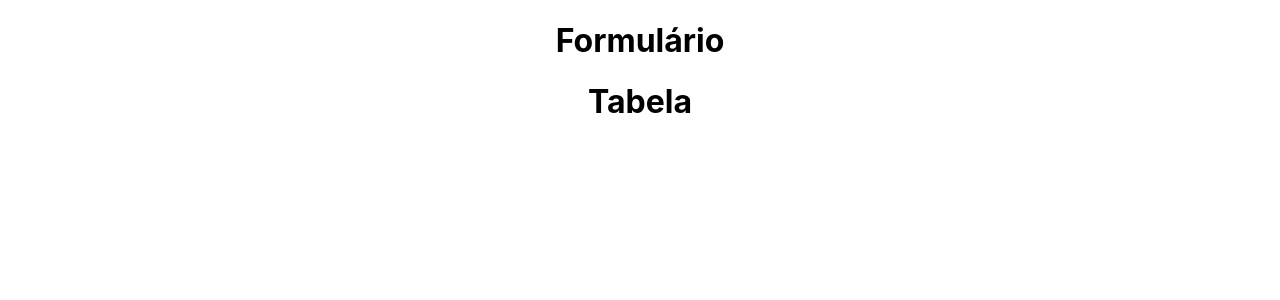
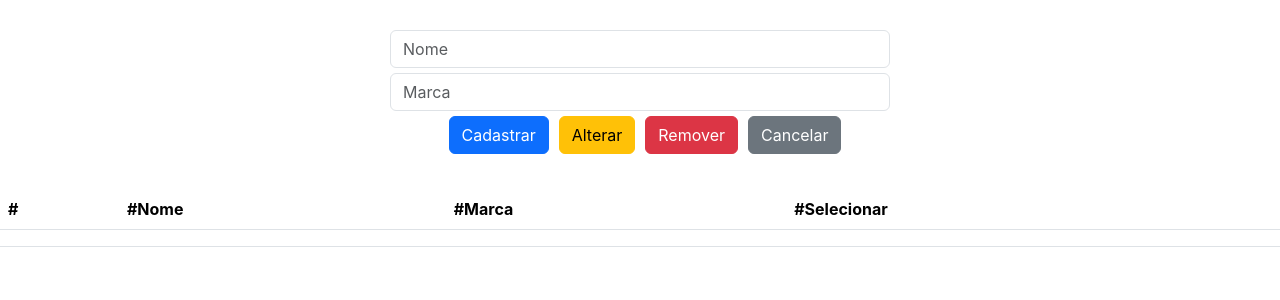
Before and after one commit to JackDev085/Front_End_React, a React (Create React App) app: page / in a window 1280 px wide. Shown: the top 300 px of the page. Built offline with nearby package versions, Linux system fonts and the light colour scheme.

Commit message:
Estilizando componentes

```diff
--- a/public/index.html
+++ b/public/index.html
@@ -8,7 +8,9 @@
     <meta
       name="description"
       content="Web site created using create-react-app"
+
     />
+    <link href="https://cdn.jsdelivr.net/npm/bootstrap@5.3.1/dist/css/bootstrap.min.css" rel="stylesheet" integrity="sha384-4bw+/aepP/YC94hEpVNVgiZdgIC5+VKNBQNGCHeKRQN+PtmoHDEXuppvnDJzQIu9" crossorigin="anonymous">
     <link rel="apple-touch-icon" href="%PUBLIC_URL%/logo192.png" />
     <!--
       manifest.json provides metadata used when your web app is installed on a
--- a/src/App.css
+++ b/src/App.css
@@ -1,38 +1,11 @@
-.App {
+form{
+  width: 500px;
+  margin: 30px auto;
   text-align: center;
 }
-
-.App-logo {
-  height: 40vmin;
-  pointer-events: none;
+form input{
+  margin-bottom:5px;
 }
-
-@media (prefers-reduced-motion: no-preference) {
-  .App-logo {
-    animation: App-logo-spin infinite 20s linear;
-  }
+form input[type='button']{
+  margin-left:10px;
 }
-
-.App-header {
-  background-color: #282c34;
-  min-height: 100vh;
-  display: flex;
-  flex-direction: column;
-  align-items: center;
-  justify-content: center;
-  font-size: calc(10px + 2vmin);
-  color: white;
-}
-
-.App-link {
-  color: #61dafb;
-}
-
-@keyframes App-logo-spin {
-  from {
-    transform: rotate(0deg);
-  }
-  to {
-    transform: rotate(360deg);
-  }
-}
--- a/src/Formulario.js
+++ b/src/Formulario.js
@@ -1,6 +1,14 @@
 function Formulario(){
     return(
-        <h1>Formulário</h1>
+        <form>
+            <input type='text' placeholder='Nome' className='form-control'></input>
+            <input type='text' placeholder='Marca'className='form-control'></input>
+
+            <input type='button' value='Cadastrar'className='btn btn-primary'></input>
+            <input type='button' value='Alterar'className='btn btn-warning'></input>
+            <input type='button' value='Remover'className='btn btn-danger'></input>
+            <input type='button' value='Cancelar'className='btn btn-secondary'></input>
+        </form>
     )
 }
 export default Formulario;
--- a/src/Tabela.js
+++ b/src/Tabela.js
@@ -1,6 +1,23 @@
 function Tabela(){
     return(
-        <h1>Tabela</h1>
+        <table className='table'>
+            <thead>
+                <tr>
+                    <th>#</th>
+                    <th>#Nome</th>
+                    <th>#Marca</th>
+                    <th>#Selecionar</th>
+                </tr>
+            </thead>
+        <tbody>
+            <tr>
+                <td></td>
+                <td></td>
+                <td></td>
+                <td></td>
+            </tr>
+        </tbody>
+        </table>
     )
 }
 export default Tabela;
```
